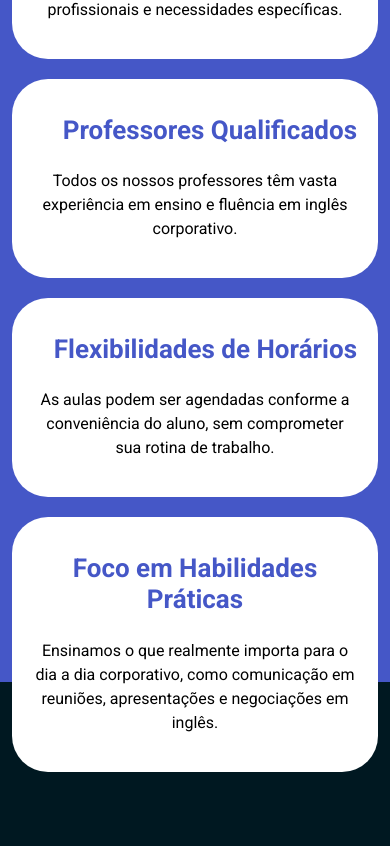
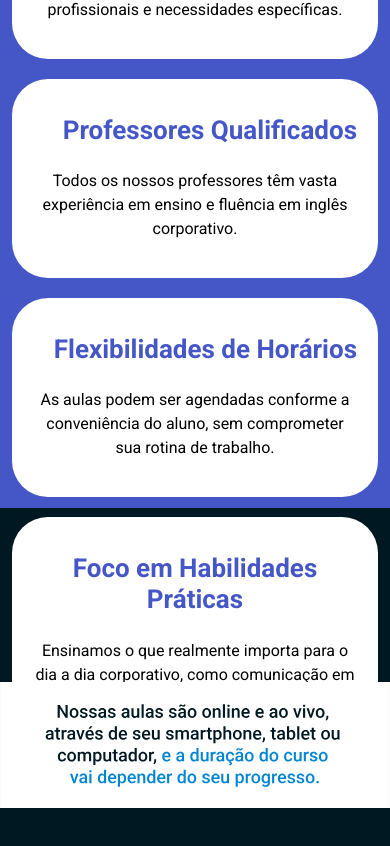
Before and after one commit to VitorMartinsAlves/nomad-promo, a Vue app: page / in a window 390 px wide. Shown: the part 1105-1951 px from the top of the page. Built offline with nearby package versions, Linux system fonts and the light colour scheme; no server answers; what vue-loading-overlay, vue-tel-input would draw is missing.

Commit message:
update mobile

```diff
--- a/src/components/Home.vue
+++ b/src/components/Home.vue
@@ -29,7 +29,8 @@
     <div style="background-color: #4557C7;" class="container-fluid w-full main up-why-bg">
         <div id="stop-plate-position" class="stop-plate">
             <img class="mobile-image" style="width: 950px; margin: 6%;" src="../assets/card.png" alt="">
-            <img class="block-on-desktop" style="width: 100%;position: relative; top: 40px;" src="../assets/card-mobile.svg" alt="">
+            <img class="block-on-desktop" style="width: 100%;position: relative; top: 40px;"
+                src="../assets/card-mobile.svg" alt="">
         </div>
         <div class="container why">
             <h2 style="color: white;" class="text-center">Por que escolher a Aliança?</h2>
@@ -73,6 +74,7 @@
                 </div>
             </div>
         </div>
+        <img src="../assets/middle-card.svg" class="block-on-desktop" style="position:relative; width: 100vw;margin-top: -200px;margin-bottom: -300px;" alt="">
 
         <div class="faq-section">
 
@@ -812,15 +814,17 @@ form {
 }
 
 @media(max-width: 768px) {
-    .why{
+    .why {
         background-image: url("../assets/mobile-bg.svg");
         background-color: white;
         background-size: cover;
         background-position: center;
     }
+
     .why h2 {
         padding-top: 60px;
     }
+
     .mobile-image {
         display: none;
     }
@@ -849,6 +853,7 @@ form {
         gap: unset;
         flex-direction: column;
         justify-content: center;
+        margin-bottom: 90px
     }
 
     .sub-text {
@@ -971,6 +976,7 @@ form {
     }
 
     .faq-section .titulo h2 {
+        margin-top: -200;
         font-size: 28px;
         text-align: center;
     }
```
Also changed, not shown: src/assets/middle-card.svg (added).
